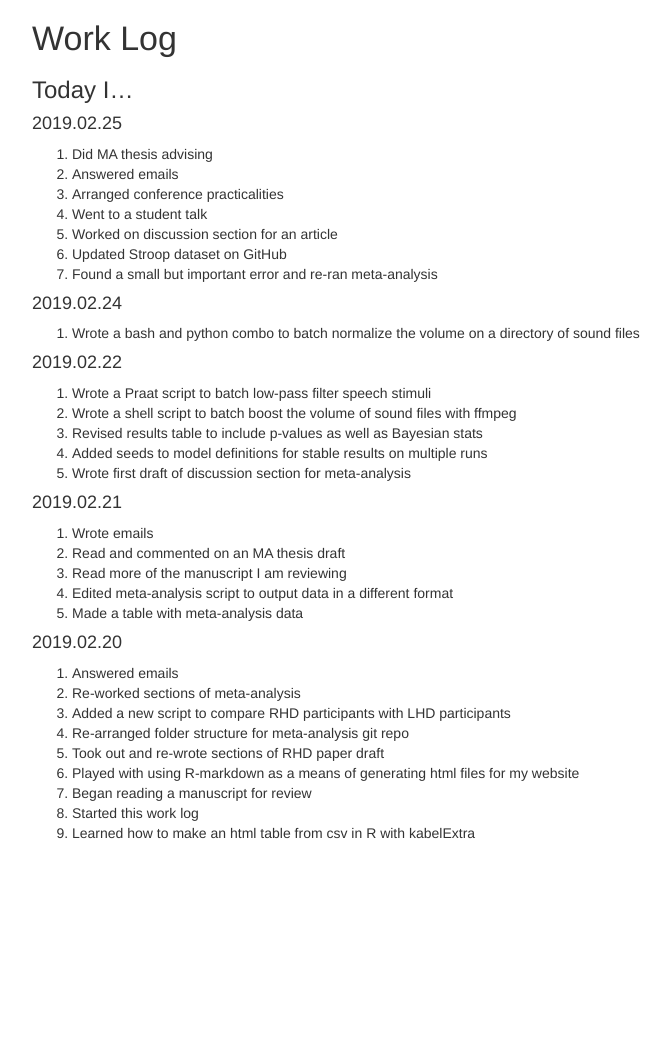
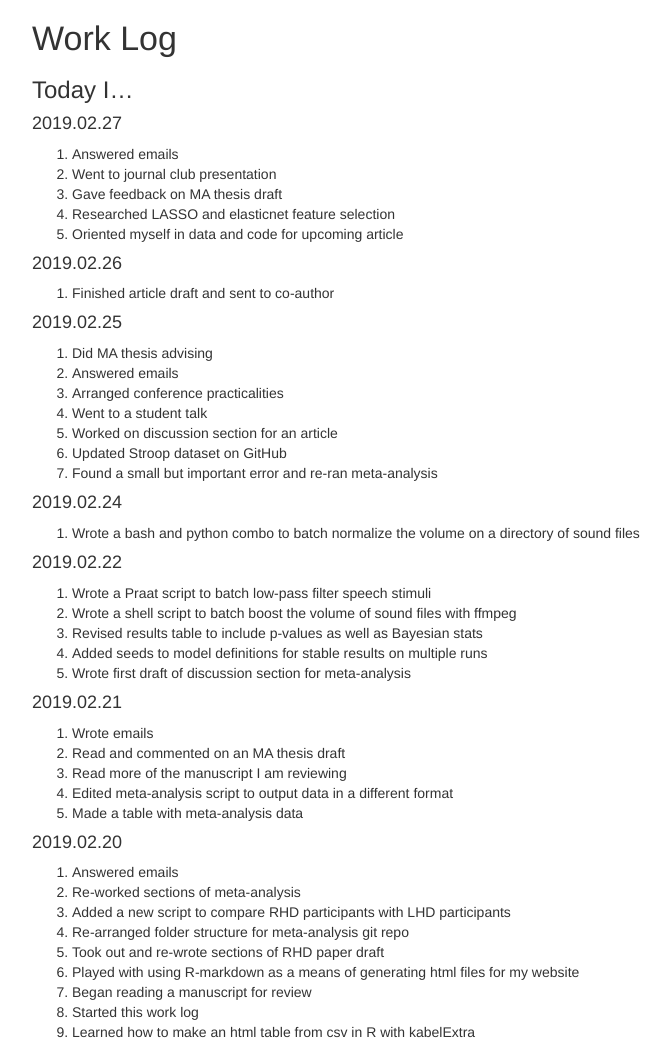
Before and after one commit to ethanweed/ethanweed.github.io, a Jekyll site: the page worklog/WorkLog.html, which Jekyll copies as it is, in a window 1280 px wide. Shown: the whole page, without its empty margins (153-824 px from the left). Built offline with Jekyll 4.4.1, drawn with Linux system fonts in a browser that asks for light colours; before the commit the page ends 900 px from its top, so only the background shows below that.

Commit message:
updated worklog

```diff
--- a/worklog/WorkLog.html
+++ b/worklog/WorkLog.html
@@ -126,6 +126,22 @@ $(document).ready(function () {
 <div id="today-i" class="section level3">
 <h3>Today I…</h3>
 <div id="section" class="section level4">
+<h4>2019.02.27</h4>
+<ol style="list-style-type: decimal">
+<li>Answered emails</li>
+<li>Went to journal club presentation</li>
+<li>Gave feedback on MA thesis draft</li>
+<li>Researched LASSO and elasticnet feature selection</li>
+<li>Oriented myself in data and code for upcoming article</li>
+</ol>
+</div>
+<div id="section-1" class="section level4">
+<h4>2019.02.26</h4>
+<ol style="list-style-type: decimal">
+<li>Finished article draft and sent to co-author</li>
+</ol>
+</div>
+<div id="section-2" class="section level4">
 <h4>2019.02.25</h4>
 <ol style="list-style-type: decimal">
 <li>Did MA thesis advising</li>
@@ -137,13 +153,13 @@ $(document).ready(function () {
 <li>Found a small but important error and re-ran meta-analysis</li>
 </ol>
 </div>
-<div id="section-1" class="section level4">
+<div id="section-3" class="section level4">
 <h4>2019.02.24</h4>
 <ol style="list-style-type: decimal">
 <li>Wrote a bash and python combo to batch normalize the volume on a directory of sound files</li>
 </ol>
 </div>
-<div id="section-2" class="section level4">
+<div id="section-4" class="section level4">
 <h4>2019.02.22</h4>
 <ol style="list-style-type: decimal">
 <li>Wrote a Praat script to batch low-pass filter speech stimuli</li>
@@ -153,7 +169,7 @@ $(document).ready(function () {
 <li>Wrote first draft of discussion section for meta-analysis</li>
 </ol>
 </div>
-<div id="section-3" class="section level4">
+<div id="section-5" class="section level4">
 <h4>2019.02.21</h4>
 <ol style="list-style-type: decimal">
 <li>Wrote emails</li>
@@ -163,7 +179,7 @@ $(document).ready(function () {
 <li>Made a table with meta-analysis data</li>
 </ol>
 </div>
-<div id="section-4" class="section level4">
+<div id="section-6" class="section level4">
 <h4>2019.02.20</h4>
 <ol style="list-style-type: decimal">
 <li>Answered emails</li>
```
Also changed, not shown: worklog/WorkLog.Rmd (+10 -0 lines).
